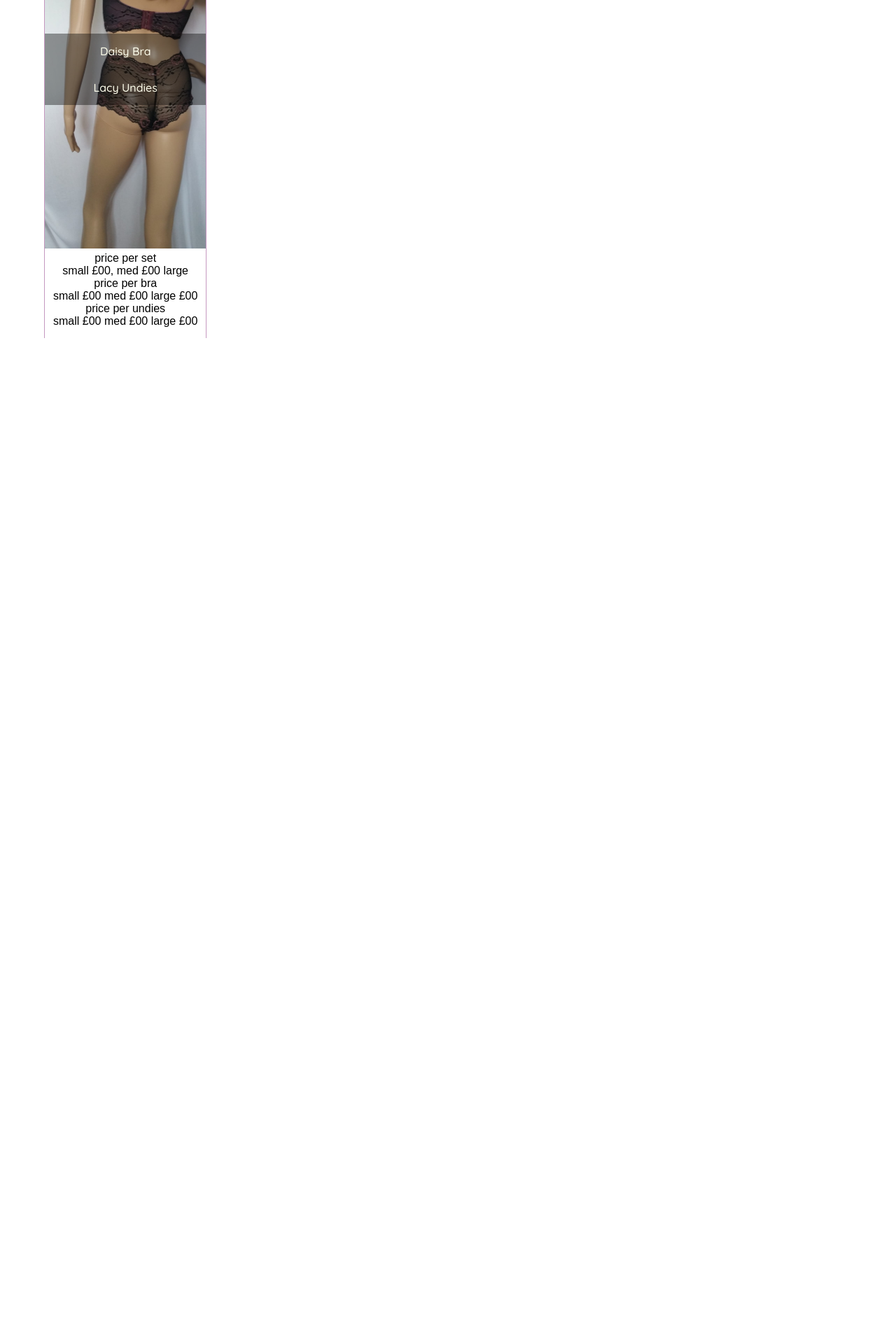
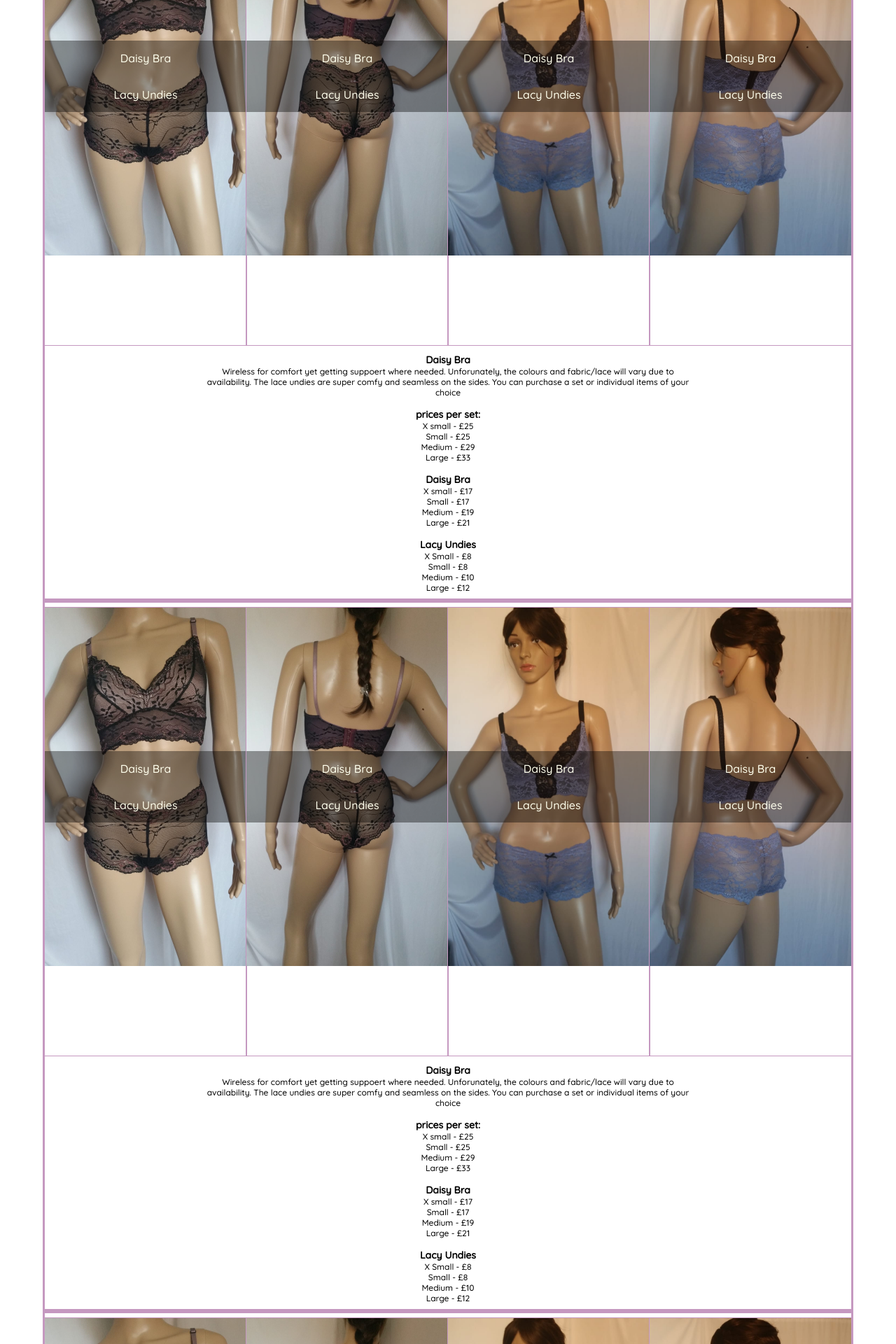
Before and after one commit to Russellgrd/complichic, a React (Create React App) app: page /lingerie in a window 1280 px wide. Shown: the part 680-2600 px from the top of the page at 70% size. Before the commit the page ends 1163 px from the top, so only its background shows below. Built offline with nearby package versions, Linux system fonts and the light colour scheme; a web font is replaced by a local one.

Commit message:
restyled lingerie card and added pricing per bra set

```diff
--- a/src/components/Lingerie.js
+++ b/src/components/Lingerie.js
@@ -17,23 +17,190 @@ const Lingerie = () => {
             <br />
             <p>At CompliChic we are made to order, so your special pieces are cost effective and good value for money.</p>
             <div className="lingerieGallery">
-                <div className="lingerieCard">
-                    <div className="lingeriePhoto">
-                        <div className="lingeriePhoto-textbox">
-                            <p>Daisy Bra</p>
-                            <p>Lacy Undies</p>
+                <div className="lingerieGallery-box lingerieGallery-daisybra-section">
+                    <div className="lingerieGallery-box-photos">
+                        <div className="lingerieCard">
+                            <div className="lingeriePhoto photo1">
+                                <div className="lingeriePhoto-textbox">
+                                    <p>Daisy Bra</p>
+                                    <p>Lacy Undies</p>
+                                </div>
+                            </div>
+                        </div>
+                        <div className="lingerieCard">
+                            <div className="lingeriePhoto photo2">
+                                <div className="lingeriePhoto-textbox">
+                                    <p>Daisy Bra</p>
+                                    <p>Lacy Undies</p>
+                                </div>
+                            </div>
+                        </div>
+                        <div className="lingerieCard">
+                            <div className="lingeriePhoto photo3">
+                                <div className="lingeriePhoto-textbox">
+                                    <p>Daisy Bra</p>
+                                    <p>Lacy Undies</p>
+                                </div>
+                            </div>
+                        </div>
+                        <div className="lingerieCard">
+                            <div className="lingeriePhoto photo4">
+                                <div className="lingeriePhoto-textbox">
+                                    <p>Daisy Bra</p>
+                                    <p>Lacy Undies</p>
+                                </div>
+                            </div>
                         </div>
                     </div>
-                    <div className="lingerieCard-pricebox">
-                        <p>price per set</p>
-                        <p>small £00, med £00 large</p>
-                        <p>price per bra</p>
-                        <p>small £00 med £00 large £00</p>
-                        <p>price per undies</p>
-                        <p>small £00 med £00 large £00</p>
+                    <div className="lingerieGallery-box-textandpricing">
+                        <h3>Daisy Bra</h3>
+                        <p>Wireless for comfort yet getting suppoert where needed.  Unforunately, the colours and fabric/lace will vary due to availability.  The lace undies are super comfy and seamless on the sides.  You can purchase a set or individual items of your choice</p>
+                        <br/ >
+                        <h3>prices per set:</h3>
+                        <p>X small - £25</p>
+                        <p>Small - £25</p>
+                        <p>Medium - £29</p>
+                        <p>Large - £33</p>
+                        <br/>
+                        <h3>Daisy Bra</h3>
+                        <p>X small - £17</p>
+                        <p>Small - £17</p>
+                        <p>Medium - £19</p>
+                        <p>Large - £21</p>
+                        <br/>
+                        <h3>Lacy Undies</h3>
+                        <p>X Small - £8</p>
+                        <p>Small - £8</p>
+                        <p>Medium - £10</p>
+                        <p>Large - £12</p>
                     </div>
+                </div>
 
+
+                <div className="lingerieGallery-box lingerieGallery-daisybra-section">
+                    <div className="lingerieGallery-box-photos">
+                        <div className="lingerieCard">
+                            <div className="lingeriePhoto photo1">
+                                <div className="lingeriePhoto-textbox">
+                                    <p>Daisy Bra</p>
+                                    <p>Lacy Undies</p>
+                                </div>
+                            </div>
+                        </div>
+                        <div className="lingerieCard">
+                            <div className="lingeriePhoto photo2">
+                                <div className="lingeriePhoto-textbox">
+                                    <p>Daisy Bra</p>
+                                    <p>Lacy Undies</p>
+                                </div>
+                            </div>
+                        </div>
+                        <div className="lingerieCard">
+                            <div className="lingeriePhoto photo3">
+                                <div className="lingeriePhoto-textbox">
+                                    <p>Daisy Bra</p>
+                                    <p>Lacy Undies</p>
+                                </div>
+                            </div>
+                        </div>
+                        <div className="lingerieCard">
+                            <div className="lingeriePhoto photo4">
+                                <div className="lingeriePhoto-textbox">
+                                    <p>Daisy Bra</p>
+                                    <p>Lacy Undies</p>
+                                </div>
+                            </div>
+                        </div>
+                    </div>
+                    <div className="lingerieGallery-box-textandpricing">
+                        <h3>Daisy Bra</h3>
+                        <p>Wireless for comfort yet getting suppoert where needed.  Unforunately, the colours and fabric/lace will vary due to availability.  The lace undies are super comfy and seamless on the sides.  You can purchase a set or individual items of your choice</p>
+                        <br/ >
+                        <h3>prices per set:</h3>
+                        <p>X small - £25</p>
+                        <p>Small - £25</p>
+                        <p>Medium - £29</p>
+                        <p>Large - £33</p>
+                        <br/>
+                        <h3>Daisy Bra</h3>
+                        <p>X small - £17</p>
+                        <p>Small - £17</p>
+                        <p>Medium - £19</p>
+                        <p>Large - £21</p>
+                        <br/>
+                        <h3>Lacy Undies</h3>
+                        <p>X Small - £8</p>
+                        <p>Small - £8</p>
+                        <p>Medium - £10</p>
+                        <p>Large - £12</p>
+                    </div>
                 </div>
+
+                <div className="lingerieGallery-box lingerieGallery-daisybra-section">
+                    <div className="lingerieGallery-box-photos">
+                        <div className="lingerieCard">
+                            <div className="lingeriePhoto photo1">
+                                <div className="lingeriePhoto-textbox">
+                                    <p>Daisy Bra</p>
+                                    <p>Lacy Undies</p>
+                                </div>
+                            </div>
+                        </div>
+                        <div className="lingerieCard">
+                            <div className="lingeriePhoto photo2">
+                                <div className="lingeriePhoto-textbox">
+                                    <p>Daisy Bra</p>
+                                    <p>Lacy Undies</p>
+                                </div>
+                            </div>
+                        </div>
+                        <div className="lingerieCard">
+                            <div className="lingeriePhoto photo3">
+                                <div className="lingeriePhoto-textbox">
+                                    <p>Daisy Bra</p>
+                                    <p>Lacy Undies</p>
+                                </div>
+                            </div>
+                        </div>
+                        <div className="lingerieCard">
+                            <div className="lingeriePhoto photo4">
+                                <div className="lingeriePhoto-textbox">
+                                    <p>Daisy Bra</p>
+                                    <p>Lacy Undies</p>
+                                </div>
+                            </div>
+                        </div>
+                    </div>
+                    <div className="lingerieGallery-box-textandpricing">
+                        <h3>Daisy Bra</h3>
+                        <p>Wireless for comfort yet getting suppoert where needed.  Unforunately, the colours and fabric/lace will vary due to availability.  The lace undies are super comfy and seamless on the sides.  You can purchase a set or individual items of your choice</p>
+                        <br/ >
+                        <h3>prices per set:</h3>
+                        <p>X small - £25</p>
+                        <p>Small - £25</p>
+                        <p>Medium - £29</p>
+                        <p>Large - £33</p>
+                        <br/>
+                        <h3>Daisy Bra</h3>
+                        <p>X small - £17</p>
+                        <p>Small - £17</p>
+                        <p>Medium - £19</p>
+                        <p>Large - £21</p>
+                        <br/>
+                        <h3>Lacy Undies</h3>
+                        <p>X Small - £8</p>
+                        <p>Small - £8</p>
+                        <p>Medium - £10</p>
+                        <p>Large - £12</p>
+                    </div>
+                </div>
+
+
+
+
+
+
+
             </div>
         </div>
     )
--- a/src/index.css
+++ b/src/index.css
@@ -181,15 +181,42 @@ h1 {
 }
 
 .lingerieGallery {
+  display: flex;
+  flex-direction: column;
   width: 90vw;
+}
+
+.lingerieGallery-box {
+  display: flex;
+  flex-direction: column;
+  outline: 3px solid #C598C0;
+
+}
+
+.lingerieGallery-box-textandpricing {
+  font-family: Quicksand;
+  display: flex;
+  flex-direction: column;
+  justify-content: center;
+  align-items: center;
+  width: 60%;
+  align-self: center;
+  margin: 1%;
+  font-size: 12px;
+}
+
+.lingerieGallery-box-photos {
+  display: flex;
+  flex-direction: row;
 }
 
 .lingerieCard {
   display: flex;
   flex-direction: column;
-  width:20%;
+  width:30%;
   height: 40rem;
   outline: 1px solid #C598C0;
+  margin-top: 10px;
 }
 
 .lingeriePhoto{
@@ -197,11 +224,67 @@ h1 {
   flex-direction: column;
   justify-content: center;
   align-items: center;
-  background-image: url('./assets/image1.jpeg');
   background-size: cover;
   background-repeat: no-repeat;
+  background-position: center;
   height: 80%;
+}
 
+.photo1 {
+  background-image: url('./assets/image4.jpeg');
+}
+
+.photo2 {
+  background-image: url('./assets/image1.jpeg');
+}
+
+.photo3{
+  background-image: url('./assets/image3.jpeg');
+}
+
+.photo4 {
+  background-image: url('./assets/image2.jpeg');
+}
+
+.photo5 {
+  background-image: url('./assets/image6.jpeg');
+}
+
+.photo6{
+  background-image: url('./assets/image5.jpeg');
+}
+
+.photo7{
+  background-image: url('./assets/image8.jpeg');
+
+}
+
+.photo8 {
+  background-image: url('./assets/image4.jpeg');
+}
+
+.photo9 {
+  background-image: url('./assets/image12.jpeg');
+}
+
+.photo10{
+  background-image: url('./assets/image7.jpeg');
+}
+
+.photo11{
+  background-image: url('./assets/image11.jpeg');
+}
+
+.photo12{
+  background-image: url('./assets/image10.jpeg');
+}
+
+.photo13 {
+  background-image: url('./assets/image13.jpeg');
+}
+
+.photo14{
+  background-image: url('./assets/image14.jpeg');
 }
 
 .lingeriePhoto-textbox {
```
